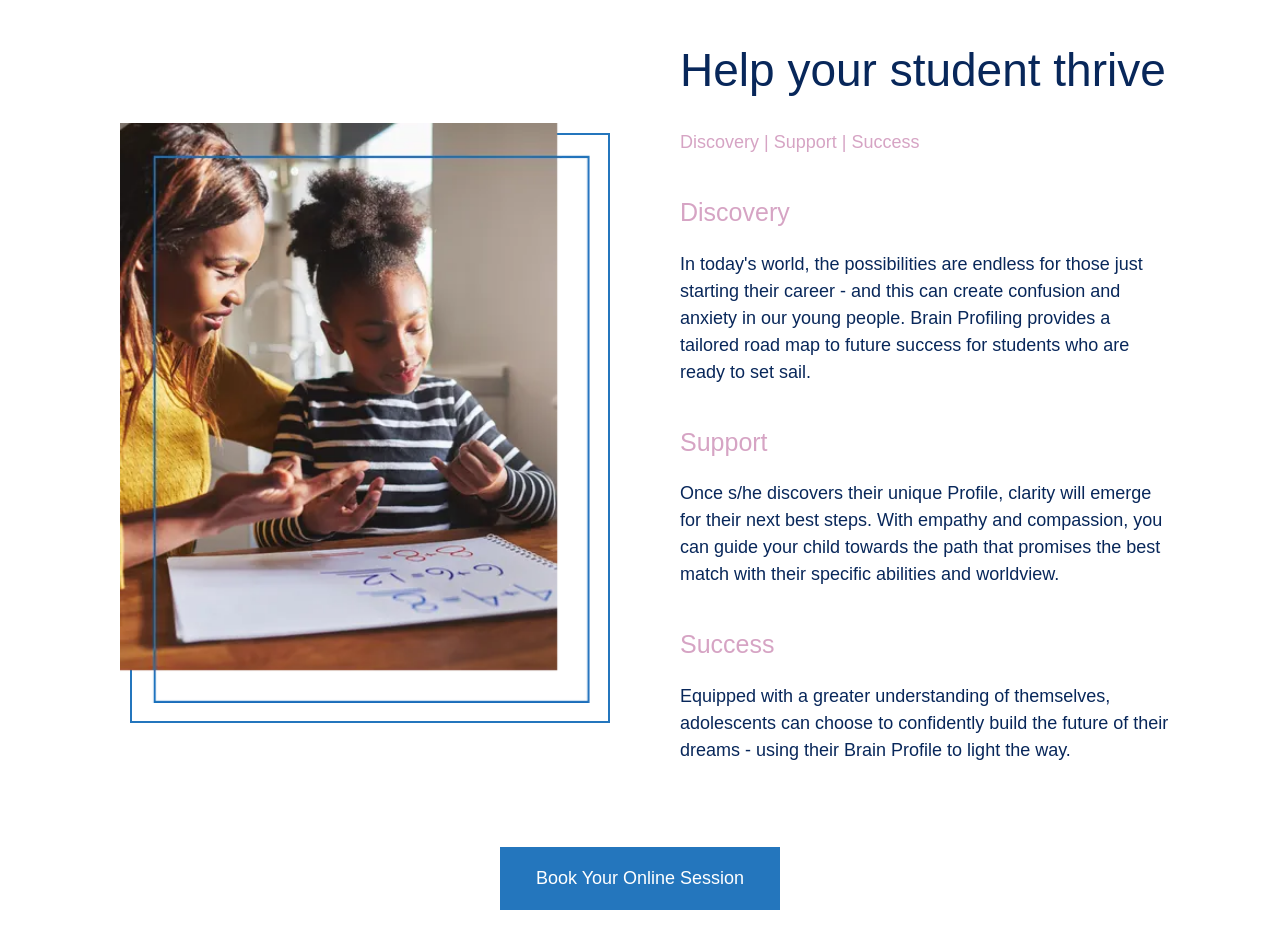
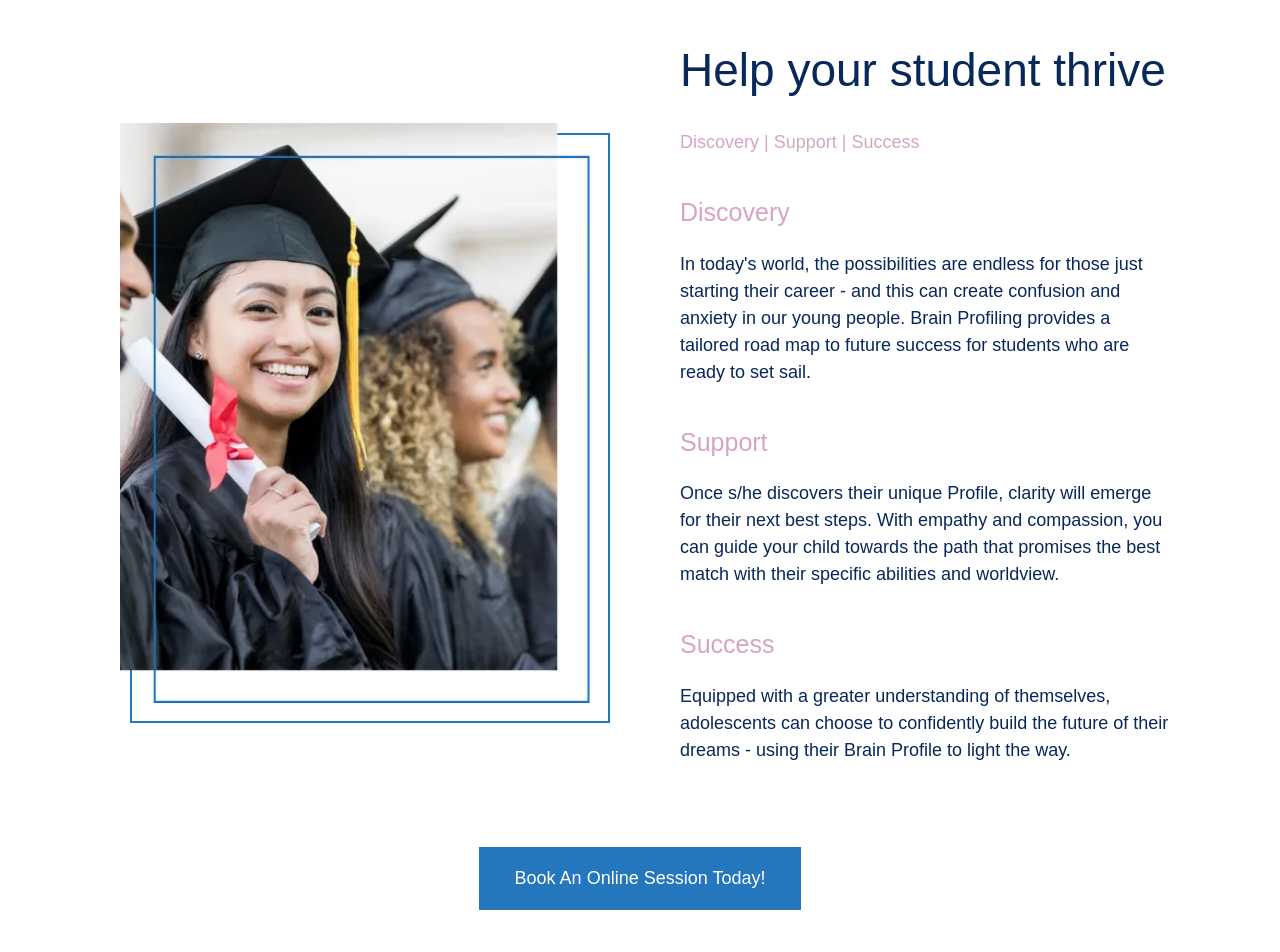
Before and after one commit to BrainsRus/brainfocus, a plain HTML site: page for-students.html in a window 1280 px wide. Shown: the part 1440-2392 px from the top of the page. Drawn offline with Linux system fonts and the light colour scheme.

Commit message:
Update image source and button text in for-students.html

```diff
--- a/for-students.html
+++ b/for-students.html
@@ -241,7 +241,7 @@
 <section class="child-section benefits">
   <div class="two-col">
     <div class="photo-frame">
-      <img src="assets/children-benefits.webp → mother and daughter at table.webp"
+      <img src="assets/1680377907_HPImageTemplate430x5302.webp"
            alt="Parent supporting a child">
     </div>
 
@@ -267,7 +267,7 @@
   </div>
 
   <div class="benefit-button">
-    <a class="child-btn" href="inquire-book.html">Book Your Online Session</a>
+    <a class="child-btn" href="inquire-book.html">Book An Online Session Today!</a>
   </div>
 </section>
 
```
